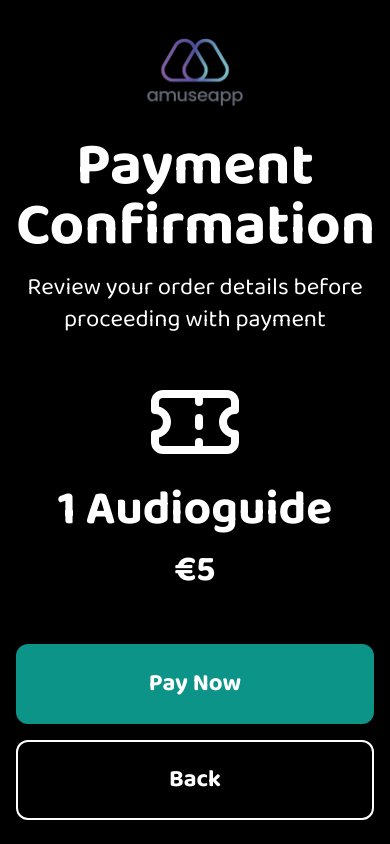
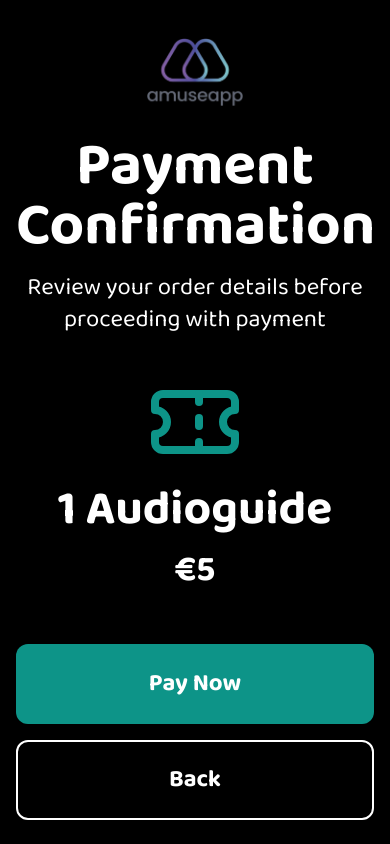
Before and after one commit to daro-hub/totemWebApp, a Next.js app: page /payment-confirm in a window 390 px wide. Built offline with nearby package versions, Linux system fonts and the light colour scheme.

Commit message:
Update styles in PaymentConfirmPage and LanguageSelector components for improved visual consistency; change ticket icon color and adjust layout properties for better responsiveness.

```diff
--- a/app/payment-confirm/page.tsx
+++ b/app/payment-confirm/page.tsx
@@ -57,7 +57,7 @@ export default function PaymentConfirmPage() {
       <div className="flex flex-col items-center justify-center gap-0 mb-12">
         {/* Order Icon */}
         <div className="w-32 h-32 flex items-center justify-center">
-          <Ticket className="w-24 h-24 text-white" />
+          <Ticket className="w-24 h-24 text-teal-600" />
         </div>
 
         {/* Order Info */}
--- a/components/LanguageSelector.tsx
+++ b/components/LanguageSelector.tsx
@@ -29,12 +29,12 @@ function LanguageButton({ language, onClick }: LanguageButtonProps) {
       className="w-full bg-white/10 hover:bg-white/20 border border-white/20 rounded-lg transition-all duration-200 overflow-hidden"
     >
       {/* Bandiera in alto */}
-      <div className="relative w-full h-40 rounded-xl overflow-hidden">
+      <div className="relative w-full h-40 overflow-hidden">
         <img
           src={flagUrls.flagUrl}
           srcSet={`${flagUrls.flagUrl2x} 2x, ${flagUrls.flagUrl3x} 3x`}
           alt={`${language.name} flag`}
-          className="w-full h-full rounded-lg object-cover"
+          className="w-full h-full object-cover"
         />
       </div>
 
```
